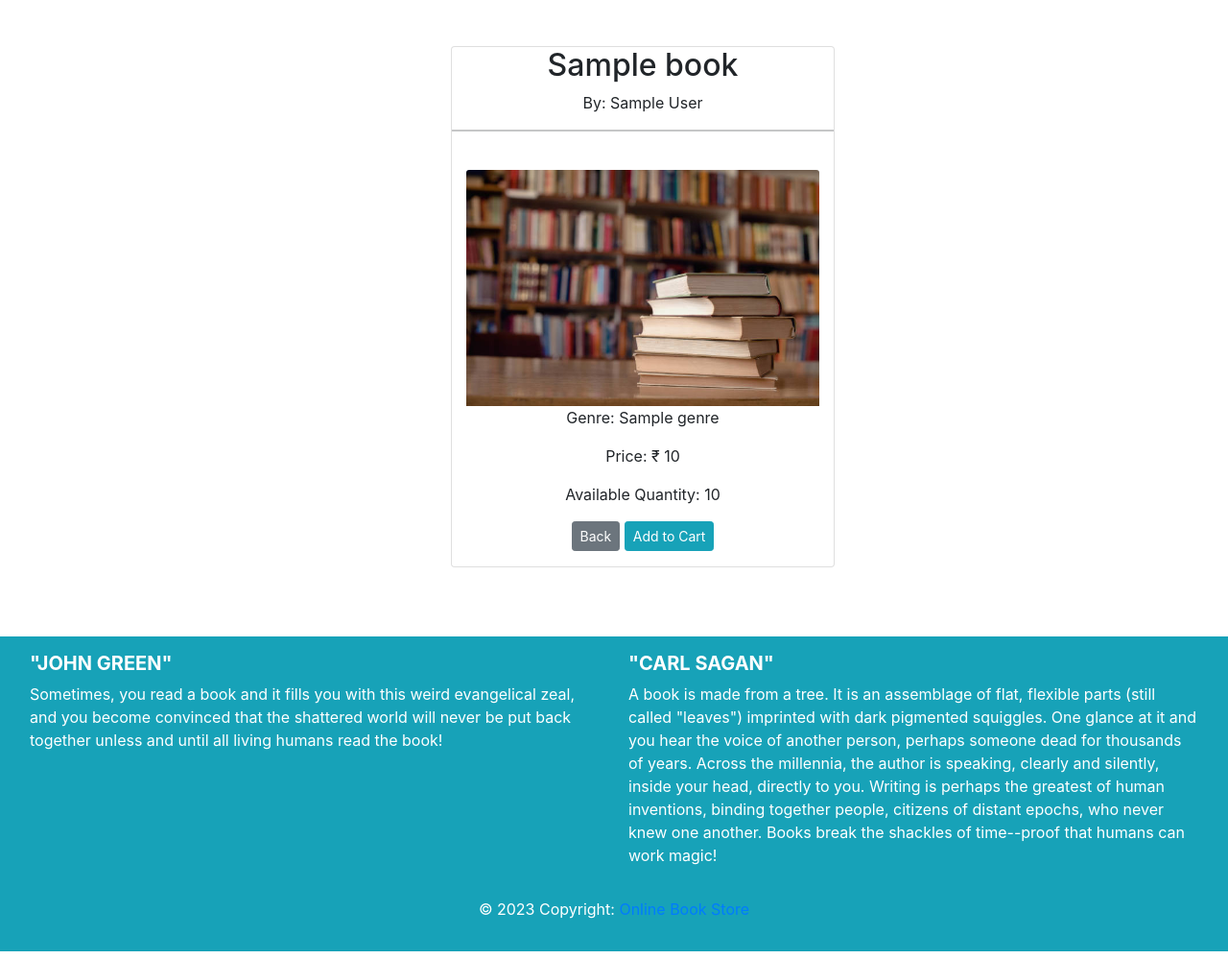
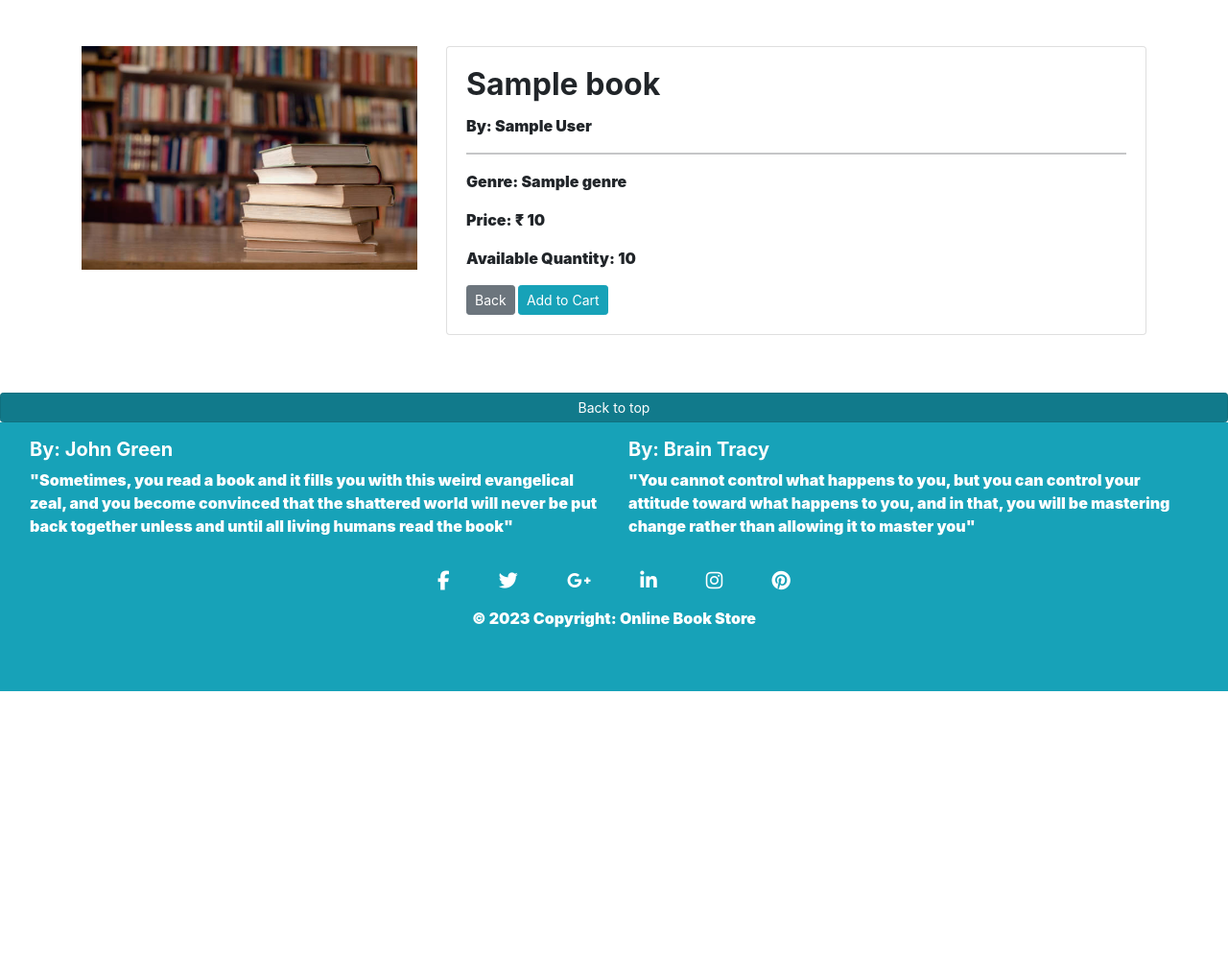
Before and after one commit to chetnathakur1/OnlineBookStore, a Django app: template cart/templates/bookview.html in a window 1280 px wide. Shown: the part 72-1071 px from the top of the page at 96% size. After the commit the page ends 792 px from the top, so only its background shows below. Run offline with Django 3.2, Linux system fonts and the light colour scheme; the template is opened without the code that fills it: most values are stand-ins (such as "Sample title", 1, 10 or a date in 2020); some libraries are stand-ins or nearby versions.

Commit message:
cart changes

```diff
--- a/cart/templates/base.html
+++ b/cart/templates/base.html
@@ -11,6 +11,9 @@
     <script src="https://maxcdn.bootstrapcdn.com/bootstrap/4.5.2/js/bootstrap.min.js"></script>
     <link rel="stylesheet" href="https://cdnjs.cloudflare.com/ajax/libs/font-awesome/5.15.3/css/all.min.css">
     <title>{% block title %}Book Store{% endblock %}</title>
+
+
+
 </head>
 
 <body>
@@ -20,6 +23,7 @@
     <div class="container-fluid">
         <a class="navbar-brand text-info" href="{% url 'home' %}">
           <span class="navbar-text">
+
             <i class="fas fa-book fa-lg text-info">Online Book Store</i>
           </span>
         </a>
@@ -64,6 +68,7 @@
           <a class="nav-link" href="{% url 'viewcart' %}">
               <i class="fas fa-shopping-cart text-danger"></i></a>
         </li>
+
 
         <li class="nav-item dropdown">
           <a class="nav-link dropdown-toggle" href="#" id="navDropdown" role="button" data-toggle="dropdown" aria-haspopup="true" aria-expanded="false">
@@ -113,46 +118,72 @@
  {% endif %}
 <center>
 
+
+<a href="/" type="button" class="btn btn-info btn-sm btn-block active" aria-pressed="true">Back to top</a>
 <footer class="p-3 mb-2 bg-info text-white ">
-  {% comment %} py-4 {% endcomment %}
+
     <div class="container-fluid text-center text-md-left">
 
       <div class="row">
 
           <div class="col-md-6 mt-md-0 mt-3">
 
-        <h5 class="text-uppercase font-weight-bold">"John Green"</h5>
-        <p>Sometimes, you read a book and it fills you with this weird evangelical zeal,
+            <h5 class="font-weight-bold">By: John Green</h5>
+            <p>"Sometimes, you read a book and it fills you with this weird evangelical zeal,
               and you become convinced that the shattered world will never be put back together unless
-          and until all living humans read the book!</p>
+              and until all living humans read the book"</p>
 
           </div>
           <hr class="clearfix w-100 d-md-none pb-3">
 
           <div class="col-md-6 mb-md-0 mb-3">
 
-        <h5 class="text-uppercase font-weight-bold">"Carl Sagan"</h5>
-        <p>A book is made from a tree. It is an assemblage of flat, flexible parts (still called "leaves") imprinted with dark pigmented squiggles.
-          One glance at it and you hear the voice of another person, perhaps someone dead for thousands of years. Across the millennia, the author is speaking,
-          clearly and silently, inside your head, directly to you. Writing is perhaps the greatest of human inventions, binding together people, citizens of distant epochs, who never knew one another.
-          Books break the shackles of time--proof that humans can work magic!</p>
+            <h5 class="font-weight-bold">By: Brain Tracy</h5>
+            <p>"You cannot control what happens to you, but you can control your attitude toward what happens to you,
+              and in that, you will be mastering change rather than allowing it to master you"</p>
 
           </div>
-
-
+      </div>
     </div>
 
+        <div class="col-md-12 py-3">
+          <div class="mb-3 flex-center">
+
+            <!-- Facebook -->
+            <a class="fb-ic">
+              <i class="fab fa-facebook-f fa-lg white-text mr-md-5 mr-3 fa-2x" style="color: white;"> </i>
+            </a>
+            <!-- Twitter -->
+            <a class="tw-ic">
+              <i class="fab fa-twitter fa-lg white-text mr-md-5 mr-3 fa-2x" style="color: white;"> </i>
+            </a>
+            <!-- Google +-->
+            <a class="gplus-ic">
+              <i class="fab fa-google-plus-g fa-lg white-text mr-md-5 mr-3 fa-2x" style="color: white;"> </i>
+            </a>
+            <!--Linkedin -->
+            <a class="li-ic">
+              <i class="fab fa-linkedin-in fa-lg white-text mr-md-5 mr-3 fa-2x" style="color: white;"> </i>
+            </a>
+            <!--Instagram-->
+            <a class="ins-ic">
+              <i class="fab fa-instagram fa-lg white-text mr-md-5 mr-3 fa-2x" style="color: white;"> </i>
+            </a>
+            <!--Pinterest-->
+            <a class="pin-ic">
+              <i class="fab fa-pinterest fa-lg white-text fa-2x" style="color: white;"> </i>
+            </a>
+            <div class="footer-copyright text-center py-3">© 2023 Copyright:
+              <a href="/" style="color: white;">Online Book Store</a>
             </div>
+          </div>
+        </div>
+</footer>
 
-  <div class="footer-copyright text-center py-3">© 2023 Copyright:
-    <a href="home">Online Book Store</a>
-  </div>
-
-</footer>
-</div>
 
     <script src="https://cdn.jsdelivr.net/npm/bootstrap@5.3.0/dist/js/bootstrap.min.js"></script>
     <script src="https://kit.fontawesome.com/a076d05399.js"></script>
 
+
 </body>
 </html>
--- a/cart/templates/bookview.html
+++ b/cart/templates/bookview.html
@@ -7,45 +7,39 @@
 
 {% load static %}
 <br/><br/>
-<center>
-<div class = 'container'>
-    <div class="col-md-4 mb-4">
-        <div class="card" style="width: 25rem;">
-            <h2>{{ book.title }}</h2>
-            By: {{ book.author}}<br/>
-            <hr>
-            <br/>
-            <div class="col">
-                <form method="post" action="{% url 'addtocart' book.id %}">
-                {% csrf_token %}
 
-                   <div class="form-group">
-                    <img class="card-img-top" src="{% static 'images/book.jpg' %}" class="card-img-top" alt="{{ book.title }}"/>
+<div class="container">
+    <div class="row">
+        <!-- Left Column for Book Cover -->
+        <div class="col-md-4">
+            <img src="{% static 'images/book.jpg' %}" class="img-fluid" alt="{{ book.title }}">
+        </div>
+        <!-- Right Column for Book Details -->
+        <div class="col-md-8">
+            <div class="card">
+                <div class="card-body">
+                    <h2 class="card-title"><b>{{ book.title }}<b>   </h2>
+                    <p class="card-text">By: {{ book.author }}</p>
+                    <hr>
                     <p class="card-text">Genre: {{ book.genre }}</p>
                     <p class="card-text">Price: &#8377; {{ book.price }}</p>
                     {% if book.available_quantity < 0 %}
                         <span class="btn btn-sm btn-danger text-white">Out of Stock</span>
                     {% else %}
                         <p class="card-text">Available Quantity: {{ book.available_quantity }}</p>
+
+
+                        <form method="post" action="{% url 'addtocart' book.id %}">
+                            {% csrf_token %}
+                            {{ cart_form|crispy }}
+                            <a href="{% url 'home' %}" class="btn btn-sm btn-secondary">Back</a>
+                            <button type="submit" class="btn btn-sm btn-info">Add to Cart</button>
+                        </form>
                     {% endif %}
-
-                    <!-- <label for="quantity"> Add Quantity:</label>
-                    <input type="number" class="form-control" id="quantity" name="quantity" min="1" max="{{ book.available_quantity }}" value="{{ cart_item.quantity }}"> -->
-
-                    <a href="{% url 'home' %}"><button type="button" class="btn btn-sm btn-secondary">Back</button></a>
-                    <form method="post" action="{% url 'addtocart' book.id %}">
-                        {% csrf_token %}
-                        {{ cart_form|crispy }}
-                        <a class="btn btn-sm btn-info" href="{% url 'addtocart' book.id %}">Add to Cart</a>
-                    </form>
-
                 </div>
-                </form>
             </div>
         </div>
-
     </div>
 </div>
 
-<center>
 {% endblock %}
--- a/cart/templates/viewcart.html
+++ b/cart/templates/viewcart.html
@@ -5,7 +5,7 @@
 {% block content %}
 {% load static %}
 
-<div class="container mt-5"></div>
+<div class="container mt-4">
     <center><br/>
     <h1 class="text-info"><b>Your Shopping Cart</b></h1>
 
@@ -45,7 +45,7 @@
 
             </tbody>
         </table>
-    <div>
+    </div>
         <div class="text-center mt-3">
                 {% comment %} <p class="text-success"><b>Total:&#8377; {{ cart_total }}</b></p> {% endcomment %}
                 <a href="{% url 'home'  %}"><button type="button" class="btn btn-sm btn-secondary">Back</button></a>
--- a/cart/views.py
+++ b/cart/views.py
@@ -254,6 +254,8 @@ def set_default_address(request, address_id):
 
 
 
+
+
 def search_books(request):
 	if request.method == "POST":
 		searched = request.POST['searched']
```
Also changed, not shown: cart/templates/home.html (+0 -13 lines), cart/static/images/booklogo.jpg (added). Lines whose indentation alone changed are shown as unchanged.
